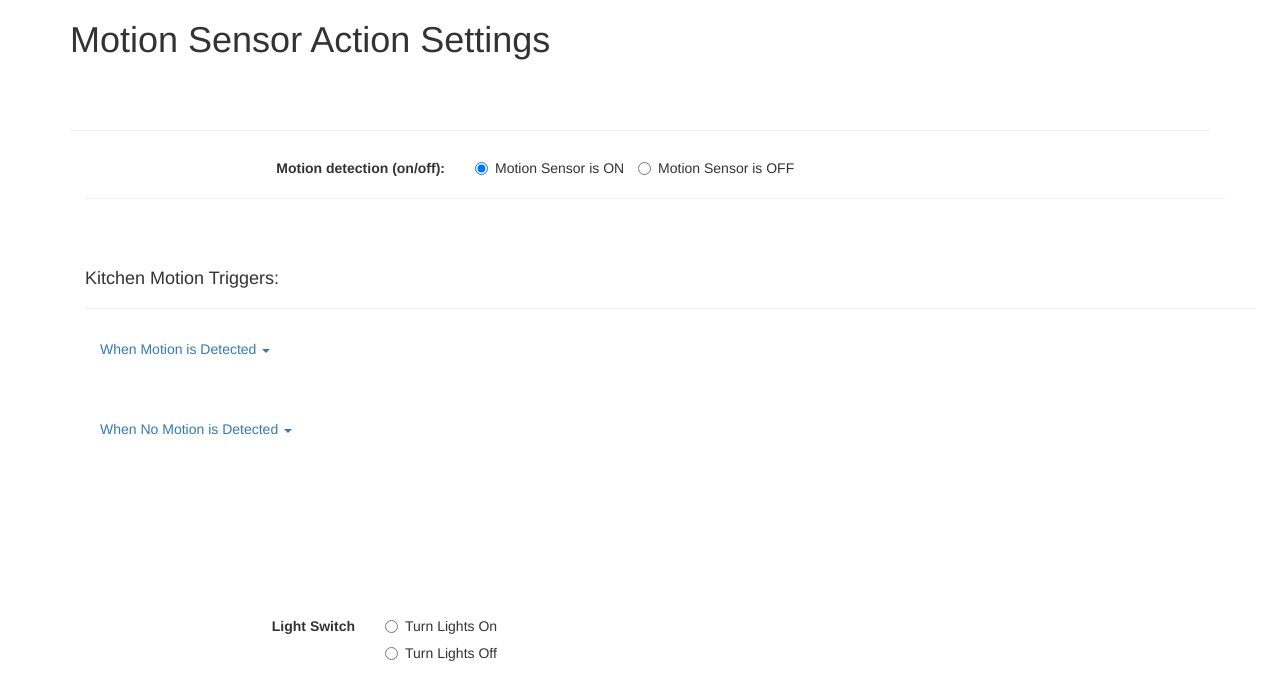
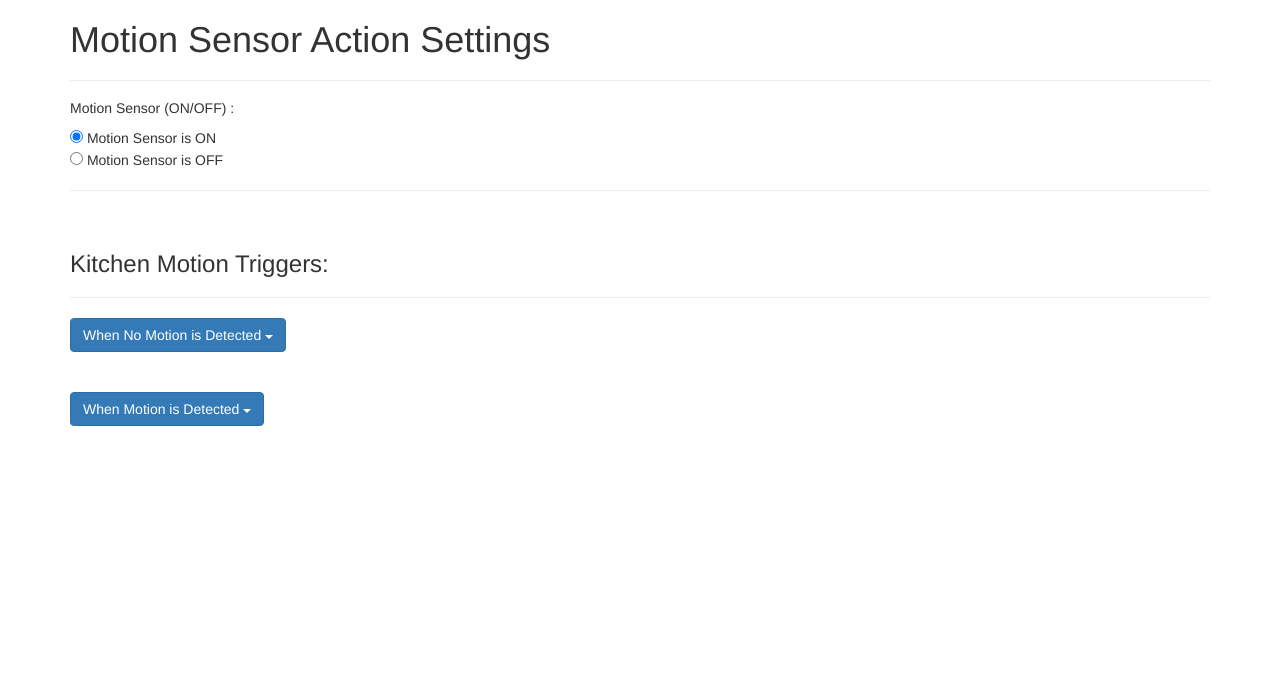
Before and after one commit to uob-spe-1617-namenotfound/IOTPlatform, a Flask app: template website/templates/deviceactions.html in a window 1280 px wide. Shown: the top 700 px of the page. Run offline with Flask 2, Linux system fonts and the light colour scheme; the template is opened without the code that fills it, so the values that code supplies are empty; some libraries are stand-ins or nearby versions.

Commit message:
deviceactions more organised

```diff
--- a/website/templates/deviceactions.html
+++ b/website/templates/deviceactions.html
@@ -1,157 +1,103 @@
 {% extends "base.html" %}
 {% block page_content %}
-    <h1> Motion Sensor Action Settings </h1>
-    <br></br>
-    <hr></hr>
-    <link href="https://cdnjs.cloudflare.com/ajax/libs/twitter-bootstrap/3.3.6/css/bootstrap.min.css" rel="stylesheet"/>
-    <div class="container">
-
-        <form class="form-horizontal" role="form">
-
-            <div class="form-group">
-                <label class="col-sm-4 control-label"> Motion detection (on/off): </label>
-                <div class="col-sm-8">
-                    <label class="radio-inline"> <input type="radio" name="MotionSensor" id="MotionSensor" value="ON"
-                                                        checked> Motion Sensor is ON</label>
-                    <label class="radio-inline"> <input type="radio" name="MotionSensor" id="MotionSensor" value="OFF">
-                        Motion Sensor is OFF </label>
-
+<h1> Motion Sensor Action Settings </h1>
+<hr>
+<h5> Motion Sensor (ON/OFF) : </h5>
+<form action="">
+    <input type="radio" name="motionsensor" value="ON" checked/> Motion Sensor is ON<br>
+    <input type="radio" name="motionsensor" value="OFF"> Motion Sensor is OFF<br>
+</form>
+<hr>
+<br>
+<h3> Kitchen Motion Triggers: </h3>
+<hr>
+<div class="dropdown">
+    <button type="button" class="btn btn-primary dropdown-toggle" data-toggle="dropdown"> When No Motion is Detected
+        <span class="caret"></span>
+    </button>
+    <ul class="dropdown-menu" role="menu">
+        <li><a href="#lightswitch" data-toggle="modal"> Light Switch </a></li>
+        <li><a href="#"> Thermostat </a></li>
+        <li class="divider"></li>
+        <li><a href="#"> Send E-mail </a></li>
+    </ul>
+</div>
+<div class="modal fade" id="lightswitch" data-target="#lightswitch">
+    <div class="modal-dialog">
+        <div class="modal-content">
+            <div class="modal-header orange">
+                <button type="button" class="close" data-dismiss="modal" aria-label="Close"><span
+                        aria-hidden="true">&times;</span>
+                </button>
+                <h4 class="modal-title"><strong></strong> Light Switch</h4>
+                <ul>
+                    <li>
+                        <label class="radio-inline"> <input type="radio" name="MotionSensor" id="MotionSensor"
+                                                            value="ON"
+                                                            checked> Turn on </label>
+                    </li>
+                    <li>
+                        <label class="radio-inline"> <input type="radio" name="MotionSensor" id="MotionSensor"
+                                                            value="OFF">
+                            Turn off </label>
+                    </li>
+                    <li><label class="radio-inline"> <input type="radio" name="MotionSensor" id="MotionSensor"
+                                                            value="OFF">
+                        No Action </label>
+                    </li>
+                </ul>
+                <div class="modal-footer">
+                    <button type="button" class="btn btn-default" data-dismiss="modal">Close</button>
+                    <button type="button" class="btn btn-primary"> Done</button>
                 </div>
             </div>
+        </div>
+    </div>
+</div>
+<br>
+<br>
+<div class="dropdown">
+    <button type="button" class="btn btn-primary dropdown-toggle" data-toggle="dropdown"> When Motion is Detected
+        <span class="caret"></span>
+    </button>
+    <ul class="dropdown-menu" role="menu">
+        <li><a href="#lightswitch" data-toggle="modal"> Light Switch </a></li>
+        <li><a href="#"> Thermostat </a></li>
+        <li class="divider"></li>
+        <li><a href="#"> Send E-mail </a></li>
+    </ul>
+</div>
+<div class="modal fade" id="lightswitch" data-target="#lightswitch">
+    <div class="modal-dialog">
+        <div class="modal-content">
+            <div class="modal-header orange">
+                <button type="button" class="close" data-dismiss="modal" aria-label="Close"><span
+                        aria-hidden="true">&times;</span>
+                </button>
+                <h4 class="modal-title"><strong></strong> Light Switch</h4>
+                <ul>
+                    <li>
+                        <label class="radio-inline"> <input type="radio" name="MotionSensor" id="MotionSensor"
+                                                            value="ON"> Turn on </label>
+                    </li>
+                    <li>
+                        <label class="radio-inline"> <input type="radio" name="MotionSensor" id="MotionSensor"
+                                                            value="OFF">
+                            Turn off </label>
+                    </li>
+                    <li><label class="radio-inline"> <input type="radio" name="MotionSensor" id="MotionSensor"
+                                                            value="OFF">
+                        No Action </label>
+                    </li>
 
-            <ul>
-            </ul>
-            <hr>
-            </hr>
-            <br></br>
+                </ul>
+                <div class="modal-footer">
+                    <button type="button" class="btn btn-default" data-dismiss="modal">Close</button>
+                    <button type="button" class="btn btn-primary"> Done</button>
+                </div>
+            </div>
+        </div>
+    </div>
+</div>
 
-
-            </ul>
-
-            <div class="container">
-                <div class="row">
-                    <h4> Kitchen Motion Triggers: </h4>
-                    <hr>
-
-                    <div class="dropdown">
-                        <ul class="nav nav-pills">
-                            <li role="presentation" class="dropdown">
-                                <a class="dropdown-toggle" data-toggle="dropdown" href="#" role="button"
-                                   aria-haspopup="True"
-                                   aria-expanded="False">
-
-
-                            When Motion is Detected
-
-                            <span class="caret"></span>
-
-                        </button>
-
-                        <ul class="dropdown-menu" role="menu">
-
-                            <li><a tabindex="0"> Thermostat </a></li>
-
-                            <li class="dropdown-submenu">
-
-                                <a tabindex="0" data-toggle="dropdown"> Light Switch</a>
-
-
-                                <ul class="dropdown-menu">
-
-                                    <li class="dropdown-header">Dropdown header</li>
-
-                                    <li><a tabindex="0">Sub action</a></li>
-
-                                    <li class="disabled"><a tabindex="0">Another sub action</a></li>
-
-                                    <li><a tabindex="0"> jdklj </a></li>
-
-                                </ul>
-
-                            </li>
-
-                            <li><a tabindex="0"> Send Email</a></li>
-
-                            <li class="divider"></li>
-
-                            <li><a tabindex="0"> Remove Trigger</a></li>
-
-                        </ul>
-                        </ul>
-                    </div>
-
-                    <br></br>
-
-                    <div class="dropdown">
-                        <ul class="nav nav-pills">
-                            <li role="presentation" class="dropdown">
-                                <a class="dropdown-toggle" data-toggle="dropdown" href="#" role="button"
-                                   aria-haspopup="True"
-                                   aria-expanded="False">
-
-                            When No Motion is Detected
-
-                            <span class="caret"></span>
-
-                        </button>
-
-
-                        <ul class="dropdown-menu" role="menu">
-
-                            <li><a tabindex="0"> Thermostat </a></li>
-
-                            <li class="dropdown-submenu">
-
-                                <a tabindex="0" data-toggle="dropdown"> Light Switch</a>
-
-
-                                <ul class="dropdown-menu">
-
-                                    <li class="dropdown-header">Dropdown header</li>
-
-                                    <li><a tabindex="0">Sub action</a></li>
-
-                                    <li class="disabled"><a tabindex="0">Another sub action</a></li>
-
-                                    <li><a tabindex="0"> </a></li>
-
-                                </ul>
-
-                            </li>
-
-                            <li><a tabindex="0"> Send Email</a></li>
-
-                            <li class="divider"></li>
-
-                            <li><a tabindex="0"> Remove Trigger</a></li>
-
-                        </ul>
-                        </ul>
-                    </div>
-                    <br></br>
-                    <br></br>
-                    <br></br>
-                    <br></br>
-
-                    <form class="form-horizontal">
-                        <fieldset>
-                            <div class="form-group">
-                                <label class="col-xs-3 control-label">Light Switch</label>
-                                <div class="col-xs-9">
-                                    <div class="radio">
-                                        <label>
-                                            <input id="inlineradio1" name="sampleinlineradio" value="option1"
-                                                   type="radio">
-                                            Turn Lights On</label>
-                                    </div>
-                                    <div class="radio">
-                                        <label>
-                                            <input id="inlineradio1" name="sampleinlineradio" value="option1"
-                                                   type="radio">
-                                            Turn Lights Off</label>
-                                    </div>
-                                </div>
-                            </div>
-                        </fieldset>
-                    </form>
 {% endblock %}
```
Also changed, not shown: website/views/__init__.py (line endings or trailing spaces).
